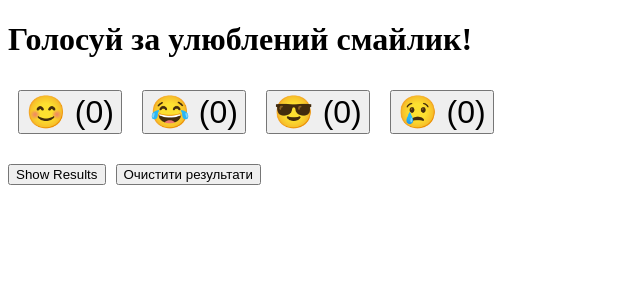
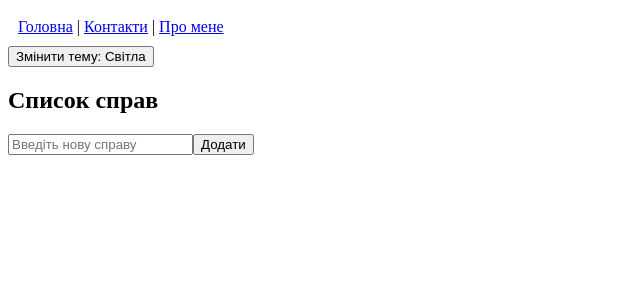
Before and after one commit to PavloZiuskin/firstreact, a React (Create React App) app: page / in a window 1280 px wide. Shown: the top 300 px of the page, without its empty margins (0-640 px from the left). Built offline with nearby package versions, Linux system fonts and the light colour scheme.

Commit message:
add-l27hw1

```diff
--- a/package.json
+++ b/package.json
@@ -8,6 +8,7 @@
     "@testing-library/user-event": "^13.5.0",
     "react": "^18.3.1",
     "react-dom": "^18.3.1",
+    "react-router-dom": "^7.0.2",
     "react-scripts": "5.0.1",
     "web-vitals": "^2.1.4"
   },
--- a/src/App.js
+++ b/src/App.js
@@ -1,43 +1,25 @@
-import React, { useState, useEffect } from "react";
-import EmojiList from "./componets/EmojiList";
-import Controls from "./componets/Controls";
+import React from 'react';
+import { BrowserRouter as Router, Routes, Route } from 'react-router-dom';
+import Header from './components/Header';
+import Home from './pages/Home';
+import Contacts from './pages/Contacts';
+import About from './pages/About';
+import ErrorBoundary from './components/ErrorBoundary';
+import { ThemeProvider } from './theme';
 
-const App = () => {
-  const initialVotes = { "😊": 0, "😂": 0, "😎": 0, "😢": 0 };
-  const [votes, setVotes] = useState(() => {
-    const savedVotes = JSON.parse(localStorage.getItem("emojiVotes"));
-    return savedVotes || initialVotes;
-  });
-
-  useEffect(() => {
-    localStorage.setItem("emojiVotes", JSON.stringify(votes));
-  }, [votes]);
-
-  const handleVote = (emoji) => {
-    setVotes((prevVotes) => ({
-      ...prevVotes,
-      [emoji]: prevVotes[emoji] + 1,
-    }));
-  };
-
-  const showResults = () => {
-    const maxVotes = Math.max(...Object.values(votes));
-    const winner = Object.keys(votes).find((emoji) => votes[emoji] === maxVotes);
-    alert(`Переможець: ${winner} з ${maxVotes} голосами!`);
-  };
-
-  const clearResults = () => {
-    setVotes(initialVotes);
-    localStorage.removeItem("emojiVotes");
-  };
-
-  return (
-      <div>
-        <h1>Голосуй за улюблений смайлик!</h1>
-        <EmojiList votes={votes} onVote={handleVote} />
-        <Controls onShowResults={showResults} onClearResults={clearResults} />
-      </div>
-  );
-};
+const App = () => (
+    <ThemeProvider>
+      <ErrorBoundary>
+        <Router>
+          <Header />
+          <Routes>
+            <Route path="/" element={<Home />} />
+            <Route path="/contacts" element={<Contacts />} />
+            <Route path="/about" element={<About />} />
+          </Routes>
+        </Router>
+      </ErrorBoundary>
+    </ThemeProvider>
+);
 
 export default App;
--- /dev/null
+++ b/src/components/ErrorBoundary.js
@@ -0,0 +1,25 @@
+import React from 'react';
+
+class ErrorBoundary extends React.Component {
+    constructor(props) {
+        super(props);
+        this.state = { hasError: false };
+    }
+
+    static getDerivedStateFromError() {
+        return { hasError: true };
+    }
+
+    componentDidCatch(error, errorInfo) {
+        console.error('Error:', error, errorInfo);
+    }
+
+    render() {
+        if (this.state.hasError) {
+            return <h1>Щось пішло не так.</h1>;
+        }
+        return this.props.children;
+    }
+}
+
+export default ErrorBoundary;
--- /dev/null
+++ b/src/components/Header.js
@@ -0,0 +1,12 @@
+import React from 'react';
+import { Link } from 'react-router-dom';
+
+const Header = () => (
+    <header style={{ display: 'flex', justifyContent: 'space-between', padding: '10px' }}>
+        <nav>
+            <Link to="/">Головна</Link> | <Link to="/contacts">Контакти</Link> | <Link to="/about">Про мене</Link>
+        </nav>
+    </header>
+);
+
+export default Header;
--- /dev/null
+++ b/src/components/ThemeToggle.js
@@ -0,0 +1,14 @@
+import React, { useContext } from 'react';
+import { ThemeContext } from '../theme';
+
+const ThemeToggle = () => {
+    const { theme, toggleTheme } = useContext(ThemeContext);
+
+    return (
+        <button onClick={toggleTheme}>
+            Змінити тему: {theme === 'light' ? 'Світла' : 'Темна'}
+        </button>
+    );
+};
+
+export default ThemeToggle;
--- /dev/null
+++ b/src/components/TodoList.js
@@ -0,0 +1,39 @@
+import React, { useState } from 'react';
+
+const TodoList = () => {
+    const [todos, setTodos] = useState([]);
+    const [input, setInput] = useState('');
+
+    const addTodo = () => {
+        if (input) {
+            setTodos([...todos, input]);
+            setInput('');
+        }
+    };
+
+    const removeTodo = (index) => {
+        setTodos(todos.filter((_, i) => i !== index));
+    };
+
+    return (
+        <div>
+            <h2>Список справ</h2>
+            <input
+                type="text"
+                value={input}
+                onChange={(e) => setInput(e.target.value)}
+                placeholder="Введіть нову справу"
+            />
+            <button onClick={addTodo}>Додати</button>
+            <ul>
+                {todos.map((todo, index) => (
+                    <li key={index}>
+                        {todo} <button onClick={() => removeTodo(index)}>Видалити</button>
+                    </li>
+                ))}
+            </ul>
+        </div>
+    );
+};
+
+export default TodoList;
--- a/src/componets/Controls.js
+++ /dev/null
@@ -1,14 +0,0 @@
-import React from "react";
-
-const Controls = ({ onShowResults, onClearResults }) => {
-    return (
-        <div style={{ marginTop: "20px" }}>
-            <button onClick={onShowResults} style={{ marginRight: "10px" }}>
-                Show Results
-            </button>
-            <button onClick={onClearResults}>Очистити результати</button>
-        </div>
-    );
-};
-
-export default Controls;
--- a/src/componets/EmojiList.js
+++ /dev/null
@@ -1,19 +0,0 @@
-import React from "react";
-
-const EmojiList = ({ votes, onVote }) => {
-    return (
-        <div>
-            {Object.keys(votes).map((emoji) => (
-                <button
-                    key={emoji}
-                    onClick={() => onVote(emoji)}
-                    style={{ fontSize: "2rem", margin: "10px" }}
-                >
-                    {emoji} ({votes[emoji]})
-                </button>
-            ))}
-        </div>
-    );
-};
-
-export default EmojiList;
--- /dev/null
+++ b/src/pages/About.js
@@ -0,0 +1,10 @@
+import React from 'react';
+
+const About = () => (
+    <div>
+        <h2>Про мене</h2>
+        <p>Привіт! Я React-розробник.</p>
+    </div>
+);
+
+export default About;
--- /dev/null
+++ b/src/pages/Contacts.js
@@ -0,0 +1,11 @@
+import React from 'react';
+
+const Contacts = () => (
+    <div>
+        <h2>Контакти</h2>
+        <p>Телефон: +123456789</p>
+        <p>Email: example@gmail.com</p>
+    </div>
+);
+
+export default Contacts;
--- /dev/null
+++ b/src/pages/Home.js
@@ -0,0 +1,12 @@
+import React from 'react';
+import TodoList from '../components/TodoList';
+import ThemeToggle from '../components/ThemeToggle';
+
+const Home = () => (
+    <div>
+        <ThemeToggle />
+        <TodoList />
+    </div>
+);
+
+export default Home;
--- /dev/null
+++ b/src/theme.js
@@ -0,0 +1,22 @@
+import React, { createContext, useState } from 'react';
+
+export const ThemeContext = createContext();
+
+export const ThemeProvider = ({ children }) => {
+    const [theme, setTheme] = useState('light');
+
+    const toggleTheme = () => {
+        setTheme((prev) => (prev === 'light' ? 'dark' : 'light'));
+    };
+
+    const themeStyles = {
+        light: { backgroundColor: '#fff', color: '#000' },
+        dark: { backgroundColor: '#000', color: '#fff' },
+    };
+
+    return (
+        <ThemeContext.Provider value={{ theme, toggleTheme }}>
+            <div style={themeStyles[theme]}>{children}</div>
+        </ThemeContext.Provider>
+    );
+};
```
Also changed, not shown: 1 other file (tests, documents, lock files or other folders).
